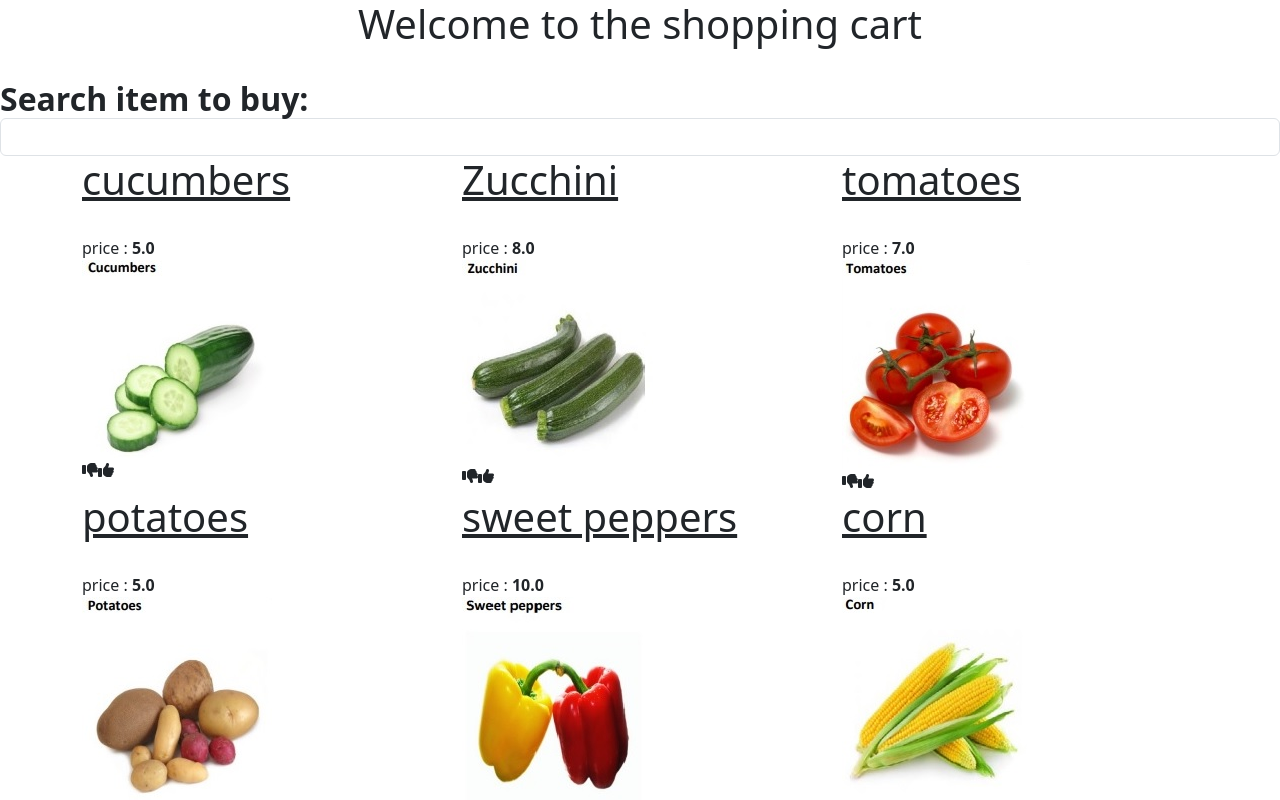
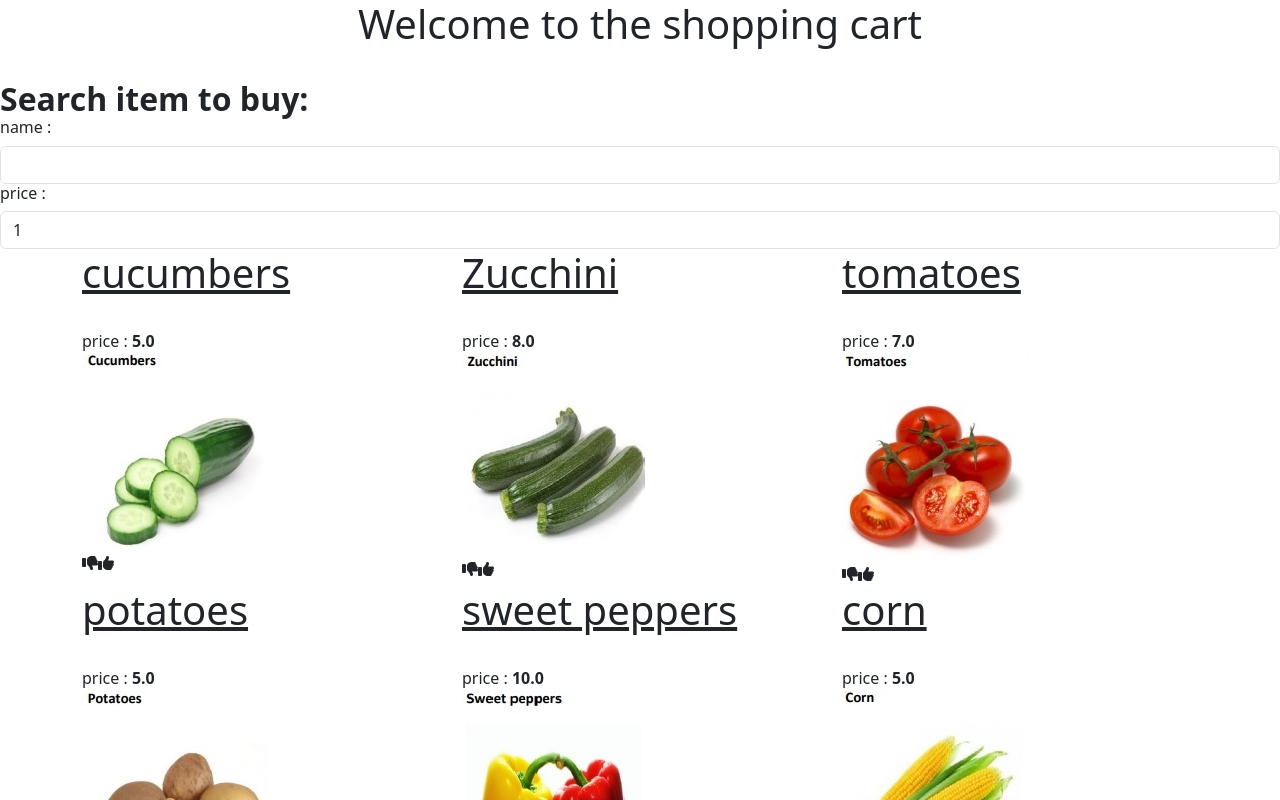
Before and after one commit to oferAngularJs/angularFeatures16, an Angular app: page /shoppingCart2 in a window 1280 px wide. Shown: the top 800 px of the page. Built offline with nearby package versions, Linux system fonts and the light colour scheme.

Commit message:
adding price

```diff
--- a/src/app/views/shopping-cart2/shopping-cart2.component.html
+++ b/src/app/views/shopping-cart2/shopping-cart2.component.html
@@ -11,8 +11,13 @@
     <div class="col-auto">
       <h2 class="mb-0"><b>Search item to buy:</b></h2>
     </div>
-    <div class="col-auto">
+    <div class="col-span-1">
+      <h6>name :</h6>
       <input type="text" class="form-control"  [(ngModel)]="name" name="name" />
+    </div>
+    <div class="col-span-10">
+      <h6>price :</h6>
+      <input type="number" class="form-control" [(ngModel)]="price" name="price" min="1" max="100"/>
     </div>
  </form>
 </div>
--- a/src/app/views/shopping-cart2/shopping-cart2.component.ts
+++ b/src/app/views/shopping-cart2/shopping-cart2.component.ts
@@ -20,6 +20,7 @@ export class ShoppingCart2Component {
     vegetablesService = inject(VegetablesService);
     items = signal<Item[]>([]);
     name = signal('');
+    price = signal<number>(1);
     filterItems = computed(()=>{
       return this.items().filter(i=>i.description.toLowerCase().includes(this.name()));
     })
```
